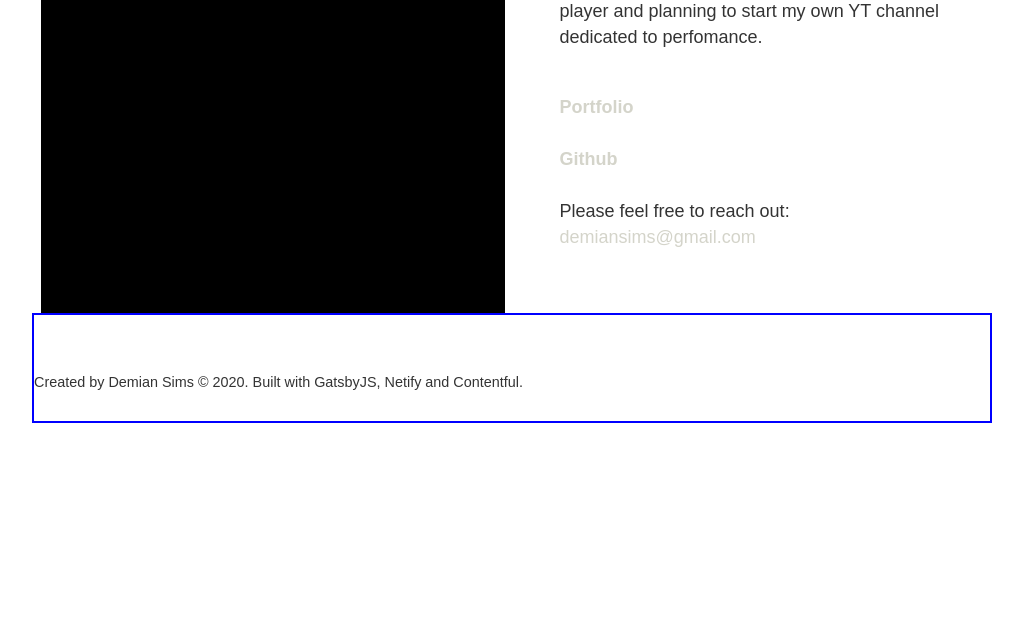
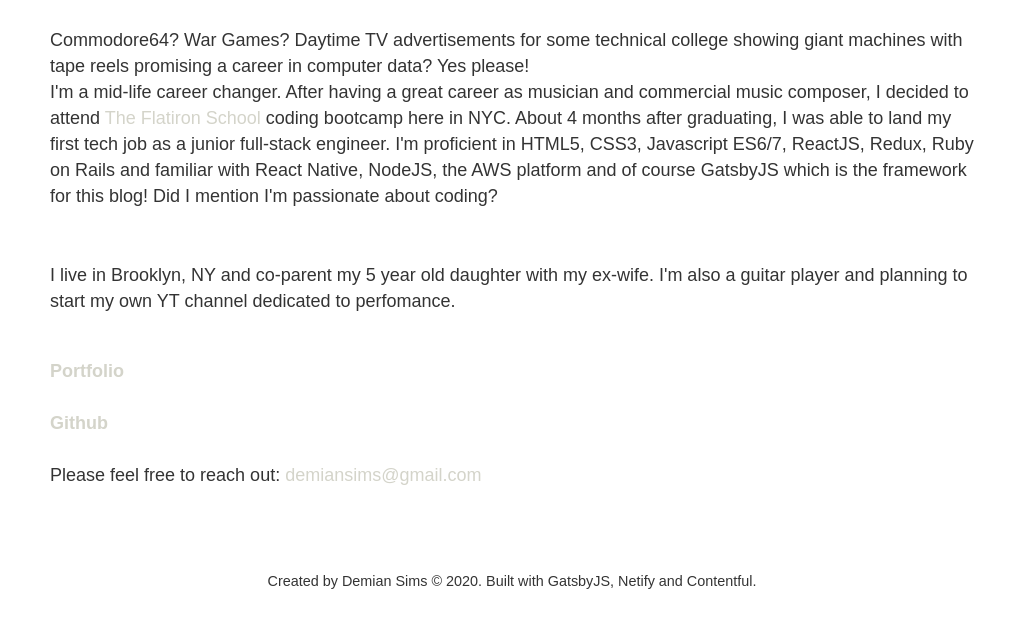
Before and after one commit to dsound-zz/50AndFullStack, a Gatsby site: page /about in a window 1280 px wide. Shown: the part 693-1332 px from the top of the page, without its empty margins (128-1151 px from the left). Before the commit the page ends 1152 px from the top, so only its background shows below. Built offline with nearby package versions, Linux system fonts and the light colour scheme; Gatsby itself is replaced by a stand-in of ours.

Commit message:
re-arranged layout

```diff
--- a/src/components/layout.js
+++ b/src/components/layout.js
@@ -1,26 +1,18 @@
 import React from "react"
 import Footer from "./footer"
-import Sidebar from "./sidebar"
+import Header from "./header"
 import "../styles/index.scss"
 import layoutStyles from "./layout.module.scss"
-import cx from "classnames"
 
 const Layout = props => {
   return (
     <div className={layoutStyles.container}>
-      <div className={layoutStyles.flexGrid}>
-        <div className={cx(layoutStyles.column, layoutStyles.sidebar)}>
-          <Sidebar />
-        </div>
-        <div className={cx(layoutStyles.column, layoutStyles.content)}>
-          {props.children}
-        </div>
-            <div className={layoutStyles.row}>
-          <div className={layoutStyles.footer}>
-
-            <Footer />
-          </div>
-        </div>
+      <div className={layoutStyles.header}>
+        <Header />
+      </div>
+      <div className={layoutStyles.content}>{props.children}</div>
+      <div className={layoutStyles.footer}>
+        <Footer />
       </div>
     </div>
   )
--- a/src/components/layout.module.scss
+++ b/src/components/layout.module.scss
@@ -1,16 +1,18 @@
 .container {
+    display: flex;
+    flex-direction: column;
     margin: 0 auto;
     max-width: 960px;
     padding: 1rem;
     min-height: 100vh;
 }
 
-.flexGrid {
-    display: flex;
-    flex-direction: row;
-    flex-wrap: wrap;
-    margin: auto -1rem 1rem;
-}
+// .flexGrid {
+//     display: flex;
+//     flex-direction: row;
+//     flex-wrap: wrap;
+//     margin: auto -1rem 1rem;
+// }
 
 .column {
     margin-left: 0.5rem;
@@ -18,23 +20,23 @@
     padding: 2rem;
 }
 
-.row {
-    display: block;
-    width: 100%;
+
+
+.header {
+    flex: 3;
+    background: black;
+    color: whitesmoke;
+    padding: 2rem;
 }
 
-.sidebar {
-    flex: 1;
-    background: black;
-}
 
 .content {
-    flex: 5;
-    width: 20rem;
+    flex: 3;
 }
 
 .footer {
-    border: 2px blue solid;
+    flex: 3;
+    text-align: center;
 }
 
 a {
@@ -43,7 +45,7 @@ a {
 }
 
 a:hover {
-    color: white;
+    color: rgba(193, 195, 187, 0.904);
 }
 
 a:visited {
--- a/src/components/sidebar.module.scss
+++ b/src/components/sidebar.module.scss
@@ -17,7 +17,6 @@
     font-size: 1.3rem;
     margin-right: 1.3rem;
     text-decoration: none;
-
 }
 
 .link {
```
